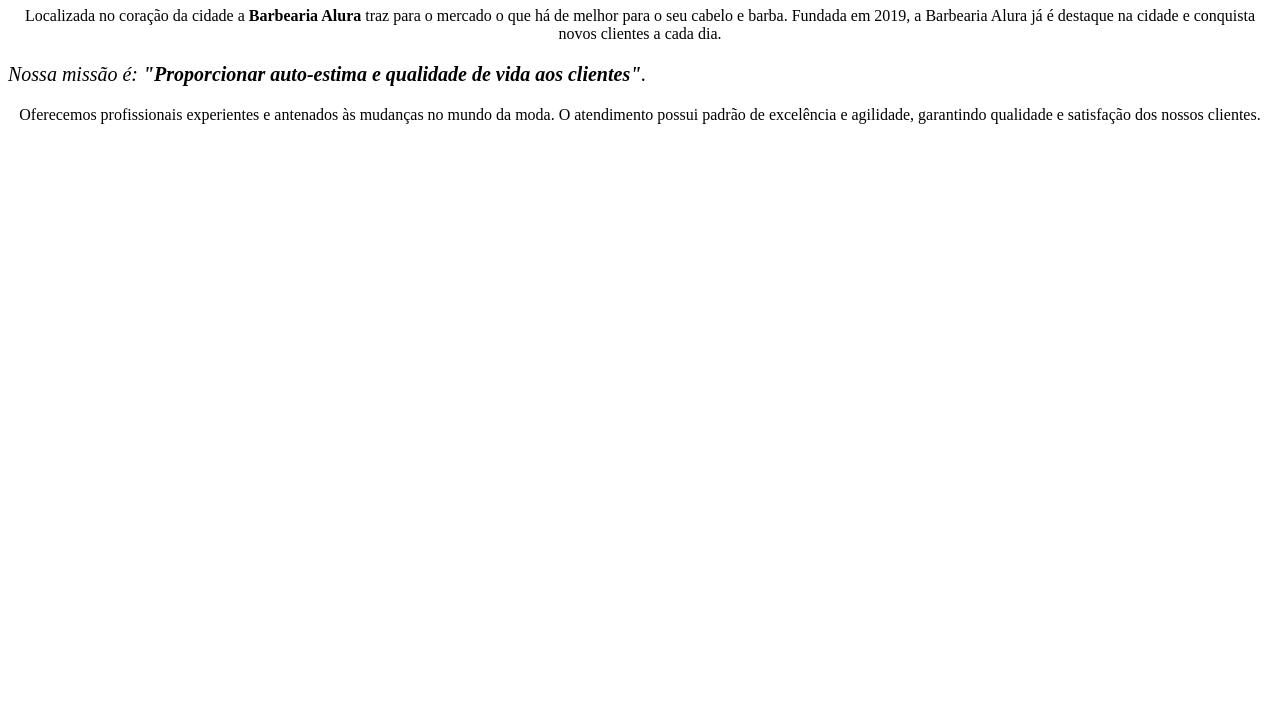
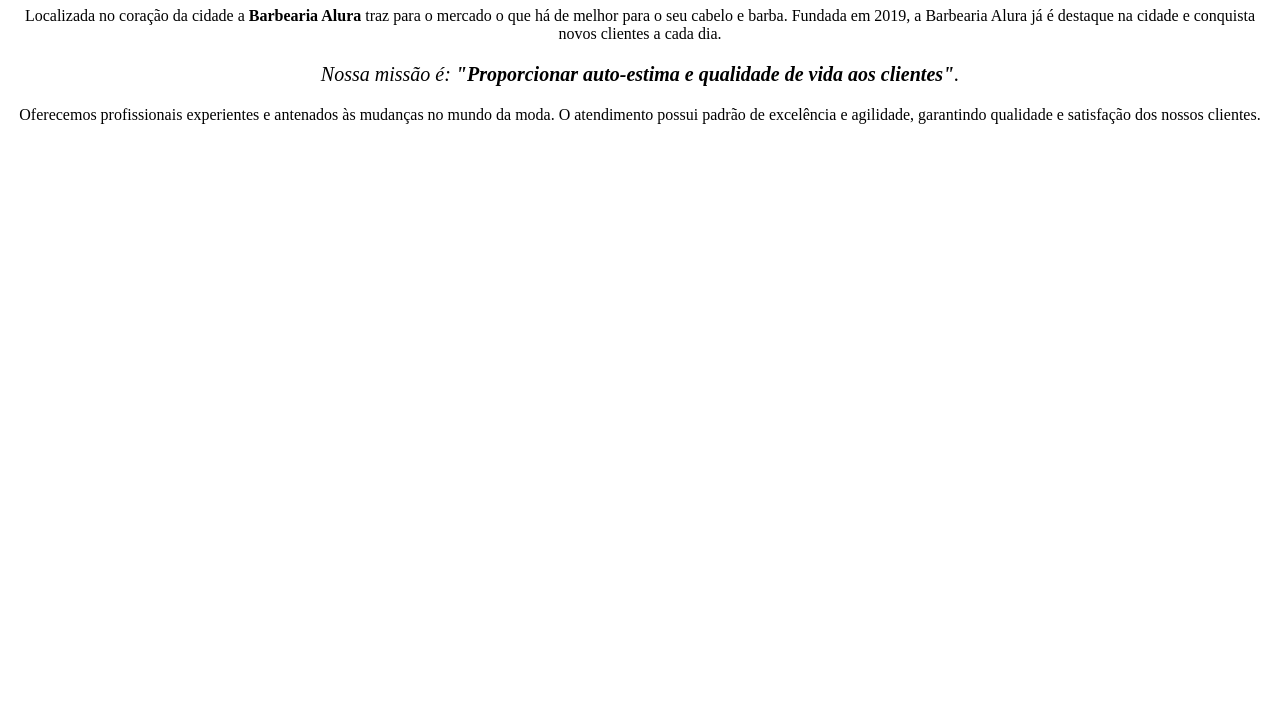
Before and after one commit to Giselipoliane/aula9-08, a plain HTML site: page index.html in a window 1280 px wide. Shown: the part 73-800 px from the top of the page. Drawn offline with Linux system fonts and the light colour scheme.

Commit message:
dhajkydfgayigfya

```diff
--- a/index.html
+++ b/index.html
@@ -10,8 +10,8 @@
 
         <p style="text-align: center" >Localizada no coração da cidade a <strong>Barbearia Alura</strong> traz para o mercado o que há de melhor para o seu cabelo e barba. Fundada em 2019, a Barbearia Alura já é destaque na cidade e conquista novos clientes a cada dia.</p>
 
-        <p style="font-size: 20px"><em>Nossa missão é: <strong>"Proporcionar auto-estima e qualidade de vida aos clientes"</strong>.</em></p>
+        <p style="font-size: 20px; text-align: center;"><em>Nossa missão é: <strong>"Proporcionar auto-estima e qualidade de vida aos clientes"</strong>.</em></p>
 
-        <p  style="text-align: center" >Oferecemos profissionais experientes e antenados às mudanças no mundo da moda. O atendimento possui padrão de excelência e agilidade, garantindo qualidade e satisfação dos nossos clientes.</p>
+        <p style="text-align: center" >Oferecemos profissionais experientes e antenados às mudanças no mundo da moda. O atendimento possui padrão de excelência e agilidade, garantindo qualidade e satisfação dos nossos clientes.</p>
     </body>
 </html>
```
